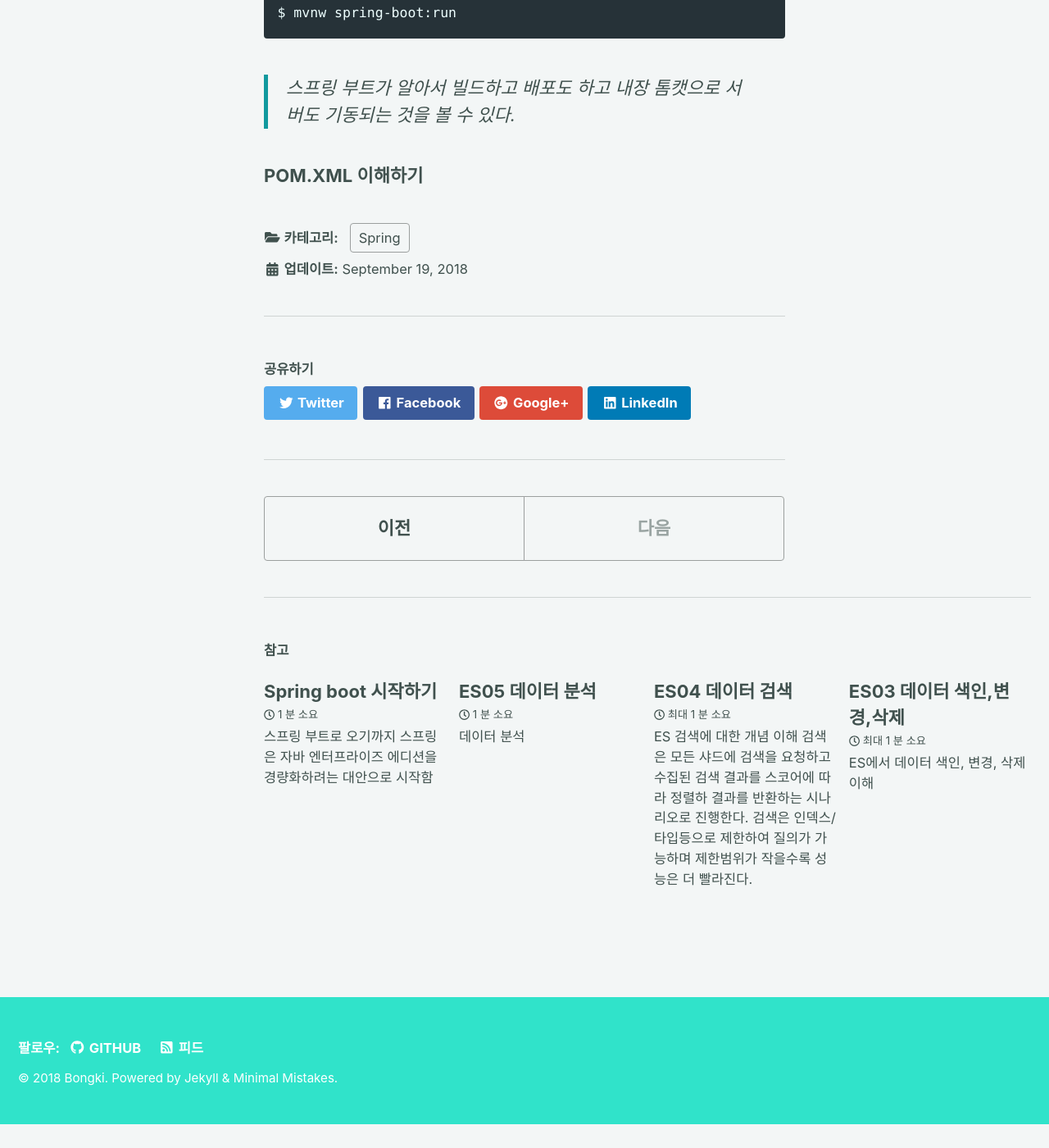
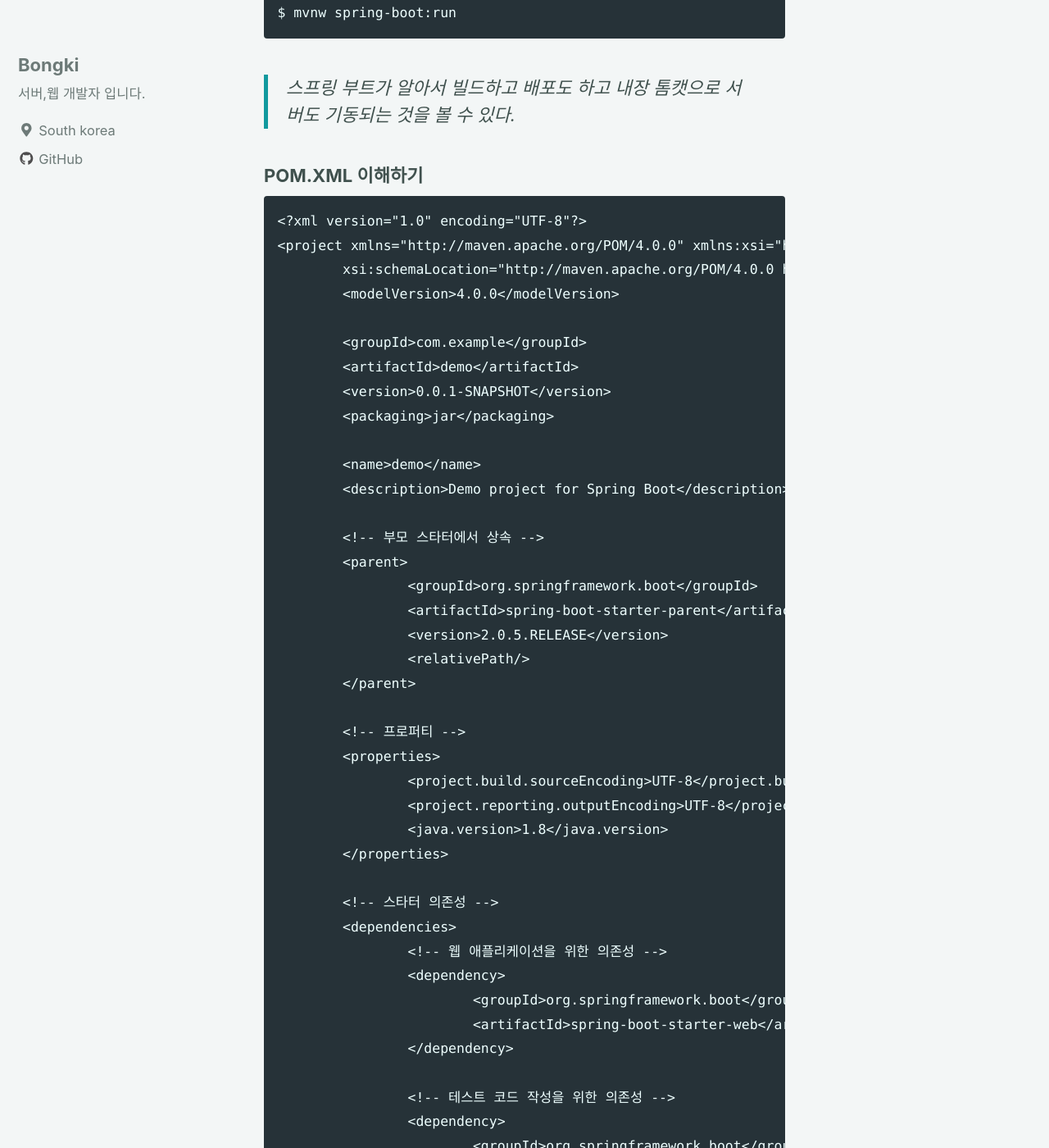
Before and after one commit to hsb0202/hsb0202.github.io, a Jekyll site: the page built from _posts/2018-09-19-boot2.md, in a window 1280 px wide and 1400 px high, scrolled down 2513 px. Shown: the whole window at 82% size. Built offline with Jekyll 4.4.1, drawn with Linux system fonts in a browser that asks for light colours; nearby versions of some CDN libraries; before the commit the page ends 3883 px from its top, so only the background shows below that; some of the changed text lies outside the part shown.

Commit message:
Update 2018-09-19-boot2.md

````diff
--- a/_posts/2018-09-19-boot2.md
+++ b/_posts/2018-09-19-boot2.md
@@ -73,3 +73,77 @@ $ mvnw spring-boot:run
 
 
 ### POM.XML 이해하기
+
+```
+<?xml version="1.0" encoding="UTF-8"?>
+<project xmlns="http://maven.apache.org/POM/4.0.0" xmlns:xsi="http://www.w3.org/2001/XMLSchema-instance"
+	xsi:schemaLocation="http://maven.apache.org/POM/4.0.0 http://maven.apache.org/xsd/maven-4.0.0.xsd">
+	<modelVersion>4.0.0</modelVersion>
+
+	<groupId>com.example</groupId>
+	<artifactId>demo</artifactId>
+	<version>0.0.1-SNAPSHOT</version>
+	<packaging>jar</packaging>
+
+	<name>demo</name>
+	<description>Demo project for Spring Boot</description>
+
+	<!-- 부모 스타터에서 상속 -->
+	<parent>
+		<groupId>org.springframework.boot</groupId>
+		<artifactId>spring-boot-starter-parent</artifactId>
+		<version>2.0.5.RELEASE</version>
+		<relativePath/>
+	</parent>
+
+	<!-- 프로퍼티 -->
+	<properties>
+		<project.build.sourceEncoding>UTF-8</project.build.sourceEncoding>
+		<project.reporting.outputEncoding>UTF-8</project.reporting.outputEncoding>
+		<java.version>1.8</java.version>
+	</properties>
+
+	<!-- 스타터 의존성 -->
+	<dependencies>
+		<!-- 웹 애플리케이션을 위한 의존성 -->
+		<dependency>
+			<groupId>org.springframework.boot</groupId>
+			<artifactId>spring-boot-starter-web</artifactId>
+		</dependency>
+
+		<!-- 테스트 코드 작성을 위한 의존성 -->
+		<dependency>
+			<groupId>org.springframework.boot</groupId>
+			<artifactId>spring-boot-starter-test</artifactId>
+			<scope>test</scope>
+		</dependency>
+	</dependencies>
+
+	<build>
+		<plugins>
+			<!-- 이건뭐지? 아래에서 자세히 보자 -->
+			<plugin>
+				<groupId>org.springframework.boot</groupId>
+				<artifactId>spring-boot-maven-plugin</artifactId>
+			</plugin>
+		</plugins>
+	</build>
+
+
+</project>
+```
+
+> 복잡해 보이지만 Spring을 개발한 본사람은 너무나 간단하다는 것을 알 수 있다. <br/>
+디펜던시 부분도 얼마 없고, Jar로 패키징할 때 사용하는 Manifast에 기술할 Main클래스도 없다.
+개발자가 지정해야 하는 모든 구성을 스프링부트가 알아서 해 준다는 것이다.
+
+- 부모 스타터 상속
+> 부모스타터 2.0.5.RELEASE버전을 상속 받았기 때문에 부모에서 지정한 의존성 버전을 그대로 따른다고 생각하면 된다
+아래 디팬던시에서 버전을 명시하지 않은 이유가 여기에 있다고 보면 된다.
+
+- 스타터 의존성
+> 웹 어플리케이션 개발을 위한 스타터를 주입함으로써 웹개발을 위한 디펜던시가 쭈욱 의존성이 추가 된다. 앞서 설명한 내용과 일치한다.
+
+- 부트 플러그인
+> 메이븐으로 어플리케이션을 실행 할 수 있는 spring-boot:run 골을 제공할 뿐 아니라 java -jar 명령어를 통해 실행가능할 수 있도록
+실행가능한 Jar를 만들어준다(내부적으로 Manifest를 추가등)
````
